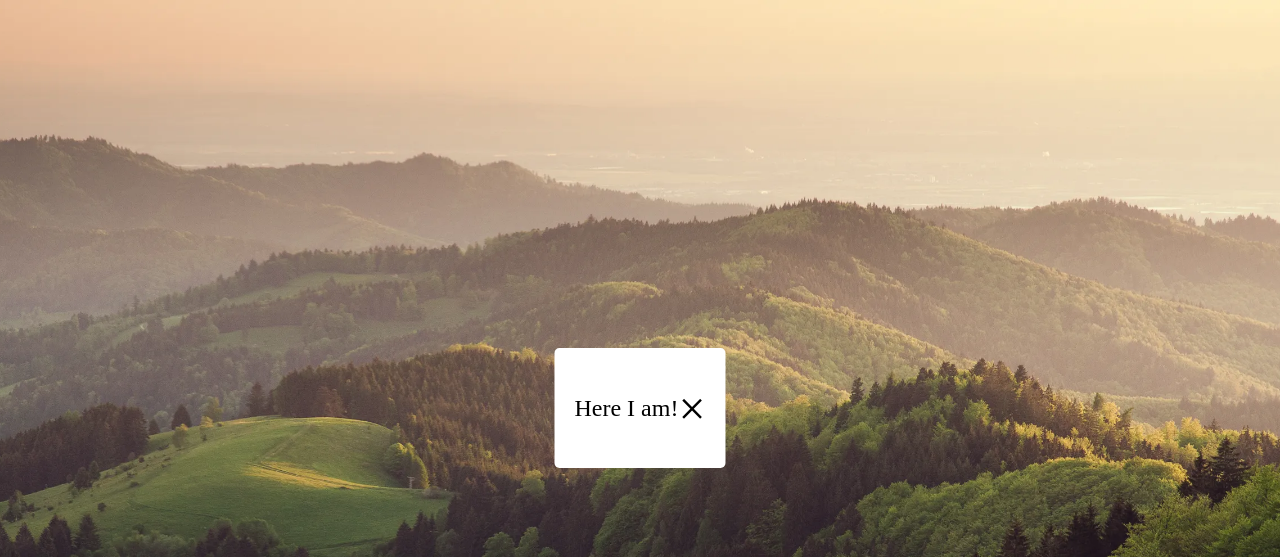
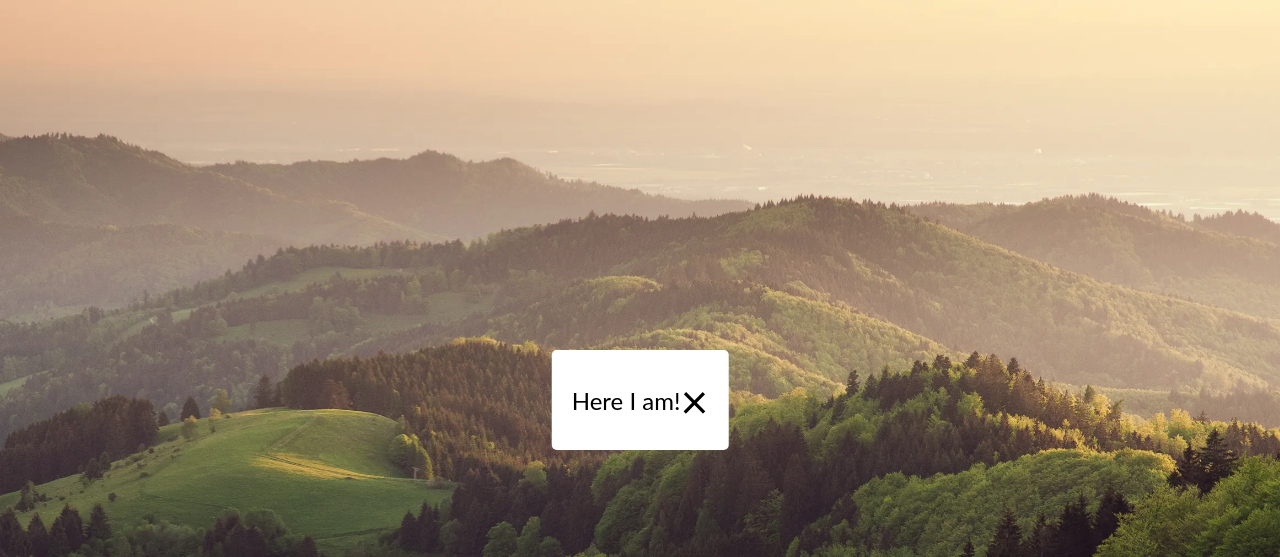
Before and after one commit to Azfar-Sphere/dom, a plain HTML site: page p2.html in a window 1280 px wide. Shown: the top 557 px of the page. Drawn offline with Linux system fonts and the light colour scheme.

Commit message:
close-btn css

```diff
--- a/p2.css
+++ b/p2.css
@@ -1,3 +1,11 @@
+* {
+    margin: 0;
+    padding: 0;
+    box-sizing: border-box;
+    font-family: 'Lato', sans-serif;
+}
+
+
 body {
     background: url(BlackForest-Germany-GettyImages-147180370.webp) no-repeat center center / cover ;
     height: 100vh;
@@ -49,3 +57,9 @@ body {
 #close-btn {
     font-size: 3rem;
 }
+
+#close-btn:hover {
+    cursor: pointer;
+    font-size: 3rem;
+    color: red;
+}
```
